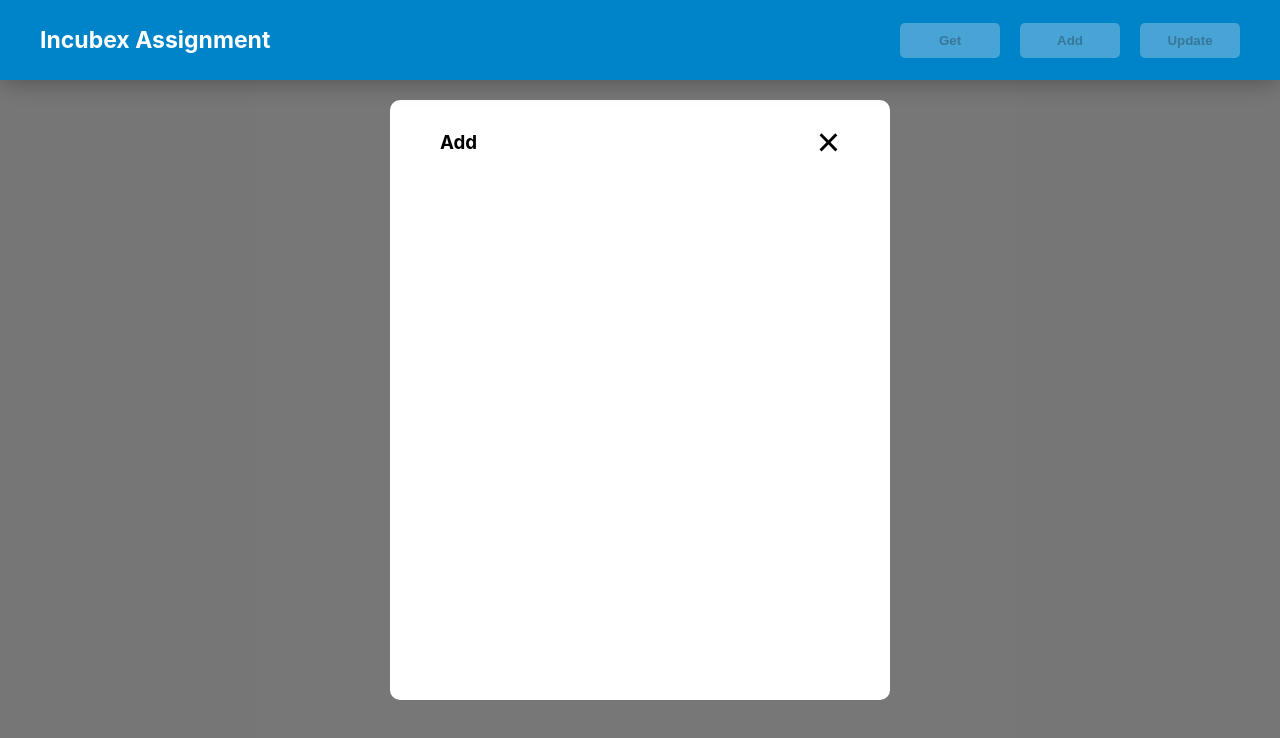
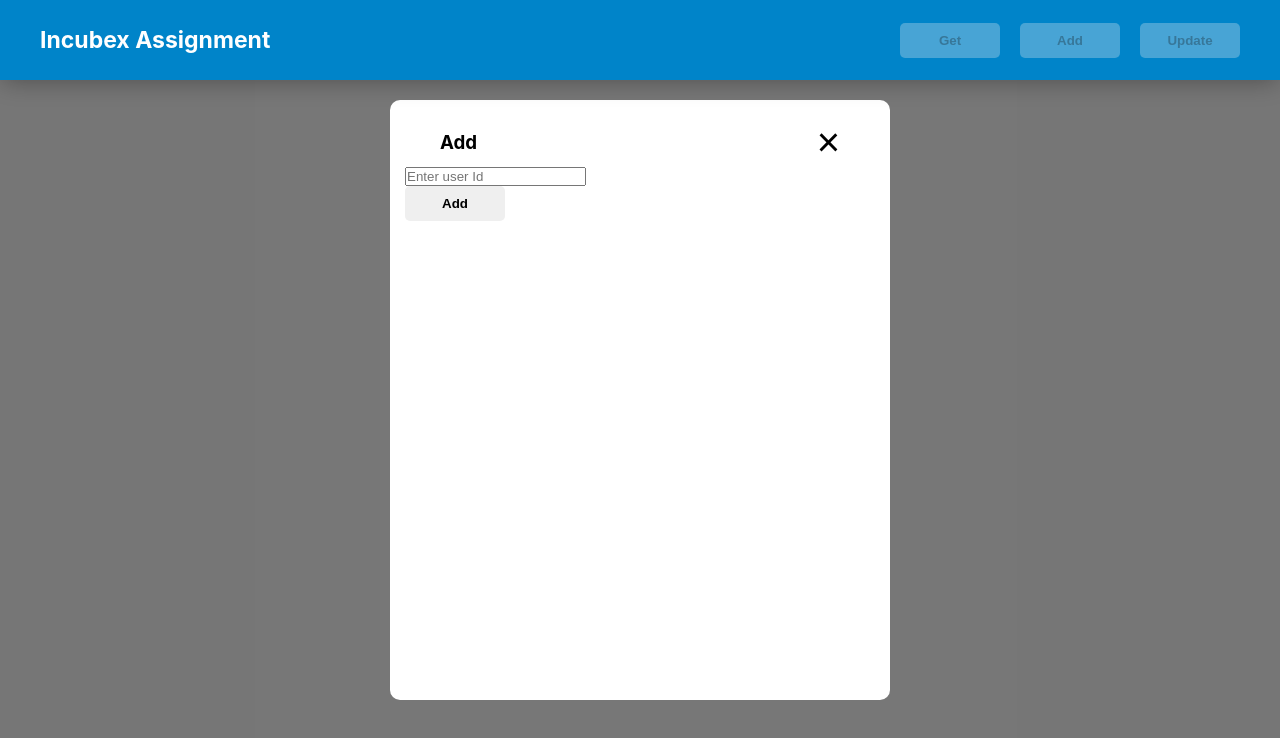
Before and after one commit to sameerwatts/incubex-list-project, a React (Create React App) app: page / in a window 1280 px wide. Both pictures are taken after a click on the button "Add". Shown: the top 738 px of the page. Built offline with nearby package versions, Linux system fonts and the light colour scheme.

Commit message:
add userId field without design

```diff
--- a/package.json
+++ b/package.json
@@ -10,7 +10,8 @@
     "formik": "^2.1.5",
     "react": "^16.13.1",
     "react-dom": "^16.13.1",
-    "react-scripts": "3.4.2"
+    "react-scripts": "3.4.2",
+    "yup": "^0.29.3"
   },
   "scripts": {
     "start": "react-scripts start",
--- a/src/Component/Forms/AddForm/index.js
+++ b/src/Component/Forms/AddForm/index.js
@@ -1,22 +1,41 @@
 import React from 'react';
-import {Formik, Form} from 'formik';
+import { Formik, Form, Field, ErrorMessage } from 'formik';
 import '../style.css';
+import TextError from '../TextError';
+import * as Yup from 'yup';
+import Button from '../../Button';
 
 const initialValues = {
-
+    userId: '',
 }
 
-const validationSchema = {};
+const validationSchema = Yup.object({
+    userId: Yup.string().required("Required!")
+});
 
 
 const AddForm = (props) => {
+    const onSubmit = values => {
+        console.log(values);
+    }
+
+
     return (
-        <div>
-            <div className="cardHeadings d-flex justify-between align-center mb-20">
-                <h3 className="fw-normal">Add</h3>
-                <button type="reset" className="close-button">&times;</button>
-            </div>
-        </div>
+        <Formik initialValues={initialValues} validationSchema={validationSchema} onSubmit={onSubmit}>
+            <Form>
+                <div className="cardHeadings d-flex justify-between align-center mb-20">
+                    <h3 className="fw-normal">Add</h3>
+                    <button type="reset" className="close-button">&times;</button>
+                </div>
+                <div className="form-control">
+                    <Field type="text" className="fs-14 customInput" id='userId' name='userId' placeholder='Enter user Id' />
+                    <ErrorMessage name='userId' component={TextError} className="error addErr" />
+                </div>
+                <div className="d-flex justify-center">
+                    <Button btnText="Add" type="submit" className="buttonWide bg-color-pri buttonTextWhite mb-20" />
+                </div>
+            </Form>
+        </Formik>
     );
 };
 
--- /dev/null
+++ b/src/Component/Forms/TextError.js
@@ -0,0 +1,11 @@
+import React from 'react';
+
+const TextError = (props) => {
+    return (
+        <div className={props.className}>
+            {props.children}
+        </div>
+    );
+};
+
+export default TextError;
```
Also changed, not shown: 1 other file (tests, documents, lock files or other folders).
